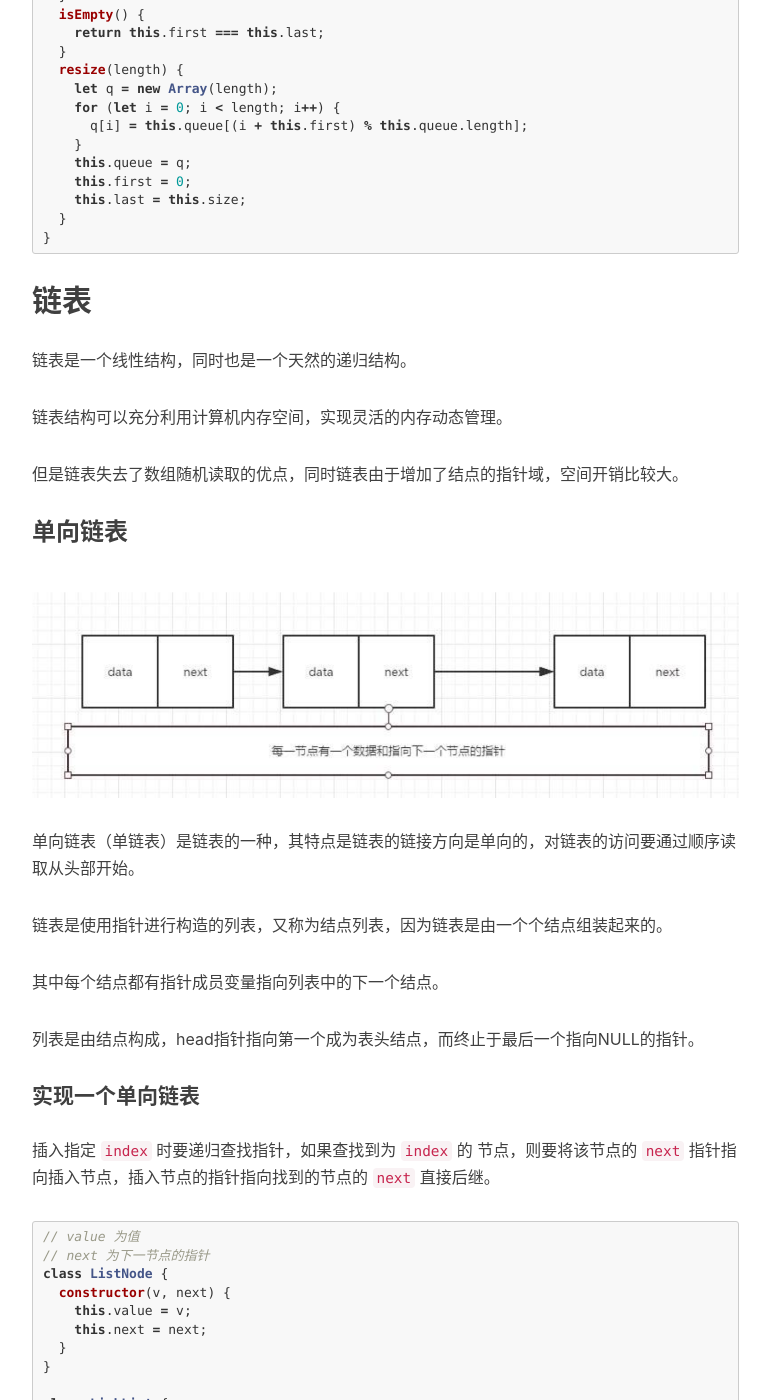
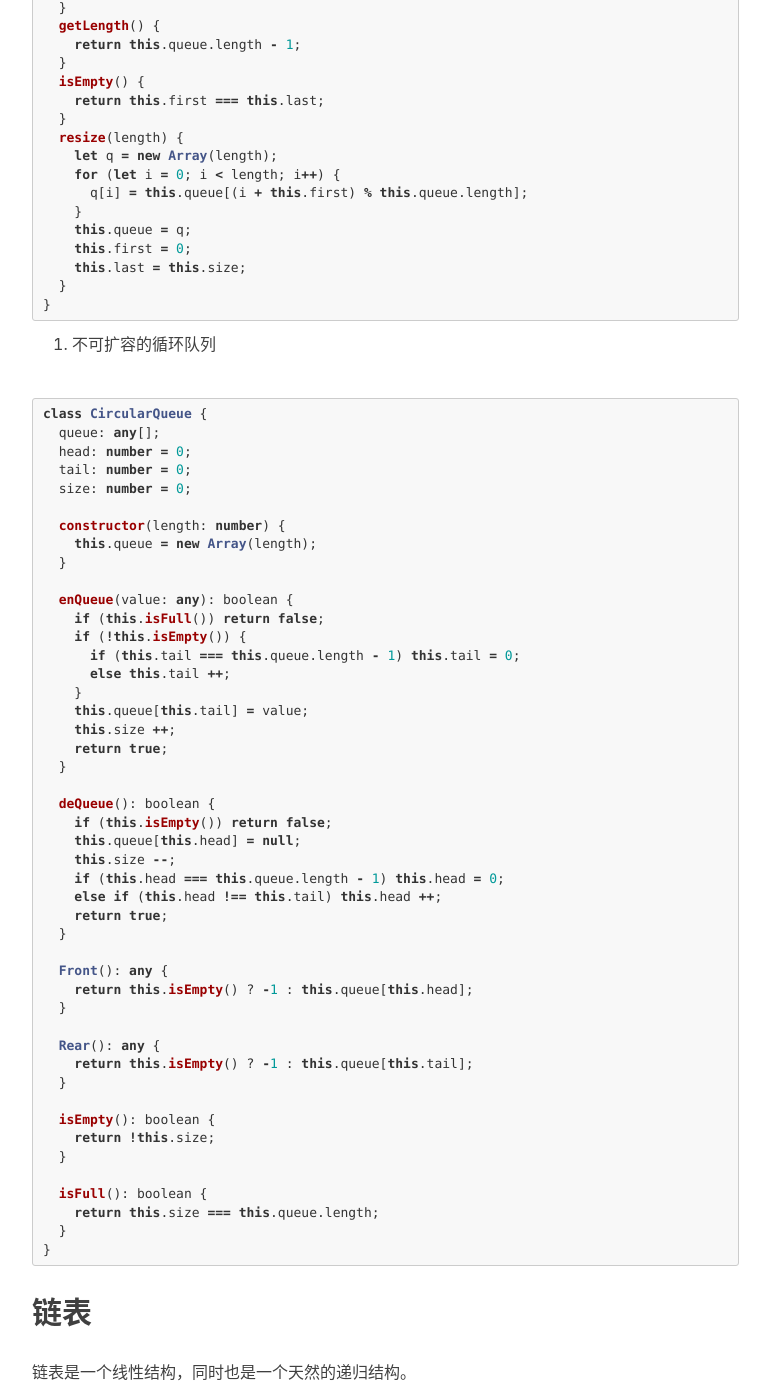
Before and after one commit to DimaLiLongJi/My-Blog, a Jekyll site: the page built from _posts/2019-02-23-数据结构-1.线性结构.markdown, in a window 1280 px wide and 1400 px high, scrolled down 5298 px. Shown: the whole window, without its empty margins (233-1003 px from the left). Built offline with Jekyll 4.4.1, drawn with Linux system fonts in a browser that asks for light colours; nearby versions of some CDN libraries; comment, search, counter and statistics services are not loaded; some of the changed text lies outside the part shown.

Commit message:
update 2019-02-23-数据结构-1.线性结构

````diff
--- a/_posts/2019-02-23-数据结构-1.线性结构.markdown
+++ b/_posts/2019-02-23-数据结构-1.线性结构.markdown
@@ -116,8 +116,10 @@
 
 ![循环队列](/my-blog/img/2019/02/循环队列.png)
 
+1. 可扩容的循环队列
+
 ```javascript
-class SqQueue {
+class CircularQueue {
   constructor(length) {
     this.queue = new Array(length + 1);
     // 队头
@@ -175,6 +177,57 @@
     this.queue = q;
     this.first = 0;
     this.last = this.size;
+  }
+}
+```
+
+2. 不可扩容的循环队列
+
+```typescript
+class CircularQueue {
+  queue: any[];
+  head: number = 0;
+  tail: number = 0;
+  size: number = 0;
+
+  constructor(length: number) {
+    this.queue = new Array(length);
+  }
+
+  enQueue(value: any): boolean {
+    if (this.isFull()) return false;
+    if (!this.isEmpty()) {
+      if (this.tail === this.queue.length - 1) this.tail = 0;
+      else this.tail ++;
+    }
+    this.queue[this.tail] = value;
+    this.size ++;
+    return true;
+  }
+
+  deQueue(): boolean {
+    if (this.isEmpty()) return false;
+    this.queue[this.head] = null;
+    this.size --;
+    if (this.head === this.queue.length - 1) this.head = 0;
+    else if (this.head !== this.tail) this.head ++;
+    return true;
+  }
+
+  Front(): any {
+    return this.isEmpty() ? -1 : this.queue[this.head];
+  }
+
+  Rear(): any {
+    return this.isEmpty() ? -1 : this.queue[this.tail];
+  }
+
+  isEmpty(): boolean {
+    return !this.size;
+  }
+
+  isFull(): boolean {
+    return this.size === this.queue.length;
   }
 }
 ```
````
Also changed, not shown: _posts/2018-12-02-vue源码阅读-4.依赖收集.markdown (+12 -11 lines), demo/circular-queue.ts (added, +46 -0 lines).
